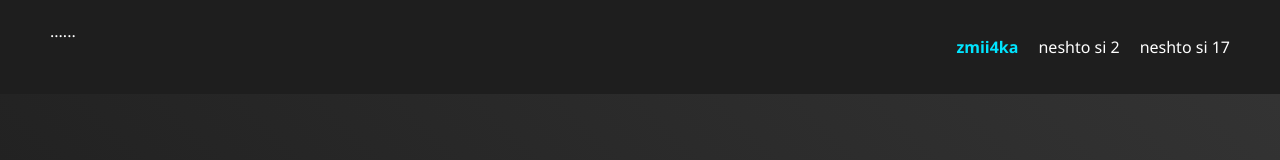
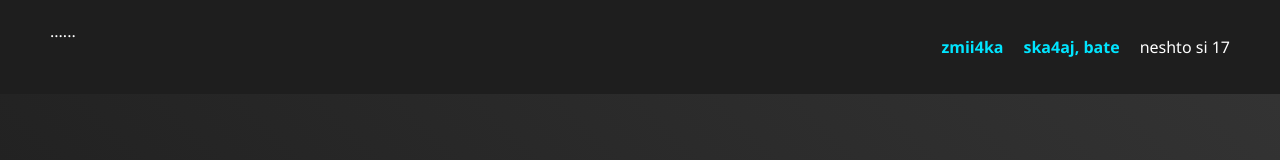
Before and after one commit to iDimitrova1/iDimitrova1.github.io, a plain HTML site: page index.html in a window 1280 px wide. Shown: the top 160 px of the page. Drawn offline with Linux system fonts and the light colour scheme.

Commit message:
Update index.html

```diff
--- a/index.html
+++ b/index.html
@@ -10,7 +10,7 @@
         <div class="logo">......</div>
         <ul>
             <li><a href="game.html">zmii4ka</a></li>
-            <li>neshto si 2</li>
+            <li><a href="game2.html">ska4aj, bate</a></li>
             <li>neshto si 17</li>
         </ul>
     </nav>
```
